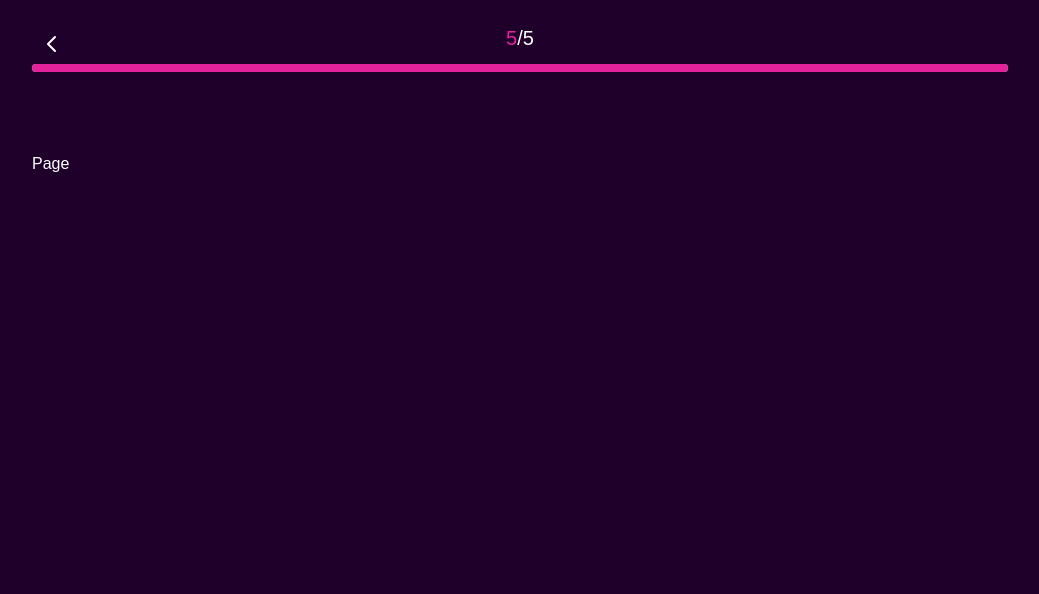
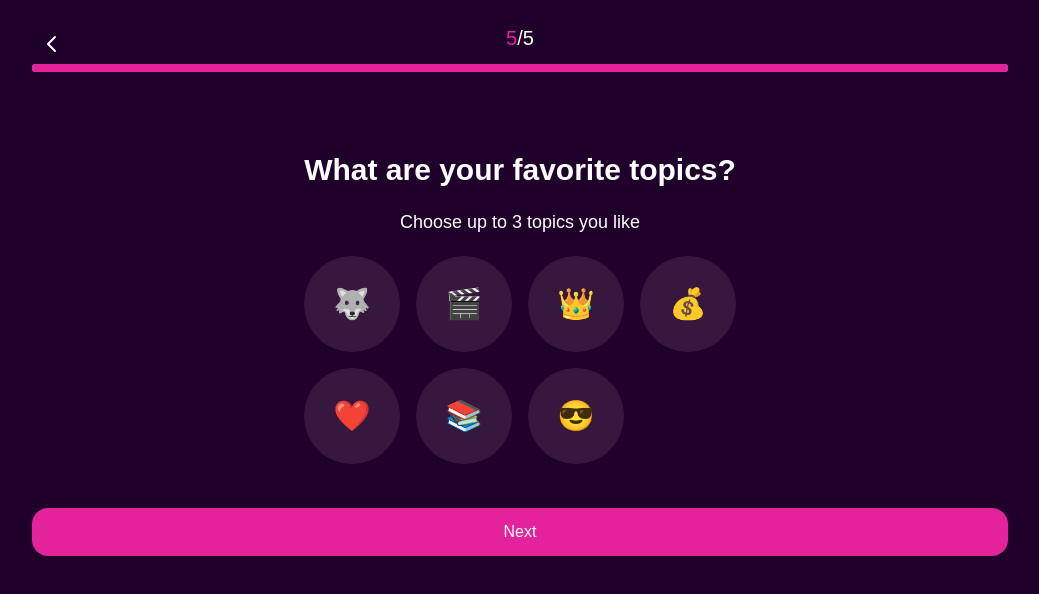
Before and after one commit to Freeman2333/quiz, a Next.js app: page /en/steps/favorite in a window 1280 px wide. Shown: the top 594 px of the page, without its empty margins (120-1159 px from the left). Built offline with nearby package versions, Linux system fonts and the light colour scheme.

Commit message:
topics added

```diff
--- /dev/null
+++ b/src/app/[locale]/steps/favorite/constants.ts
@@ -0,0 +1,9 @@
+export const topics = [
+  { key: "optionWerewolf", emoji: "🐺" },
+  { key: "optionAction", emoji: "🎬" },
+  { key: "optionRoyalObsession", emoji: "👑" },
+  { key: "optionBillionaire", emoji: "💰" },
+  { key: "optionRomance", emoji: "❤️" },
+  { key: "optionYoungAdult", emoji: "📚" },
+  { key: "optionBadBoy", emoji: "😎" },
+];
--- a/src/app/[locale]/steps/favorite/page.tsx
+++ b/src/app/[locale]/steps/favorite/page.tsx
@@ -1,7 +1,51 @@
+"use client";
+
+import { useAppContext } from "@/components/AppProvider";
+import Button from "@/components/Button";
+import { useTranslations } from "next-intl";
 import React from "react";
+import { topics } from "./constants";
+import { useRouter } from "next/navigation";
 
 const Page: React.FC = () => {
-  return <div>Page</div>;
+  const t = useTranslations();
+  const router = useRouter();
+  const { favoriteTopics, setFavoriteTopics } = useAppContext()!;
+
+  const handleToggle: (topic: string) => void = (topic) => {
+    const updatedTopics = favoriteTopics.includes(topic)
+      ? favoriteTopics.filter((item) => item !== topic)
+      : [...favoriteTopics, topic];
+
+    setFavoriteTopics(updatedTopics);
+  };
+
+  return (
+    <div className="flex flex-col items-center">
+      <h1 className="text-3xl font-bold text-center text-foreground mb-5">
+        {t("title5")}
+      </h1>
+      <p className="text-lg text-center text-muted mb-5">{t("subtitle5")}</p>
+      <div className="grid grid-cols-2 sm:grid-cols-3 md:grid-cols-4 gap-x-4 gap-y-4 mb-7">
+        {topics.map(({ key, emoji }) => (
+          <div
+            key={key}
+            onClick={() => handleToggle(key)}
+            className={`w-24 h-24 flex items-center justify-center rounded-full border-2 cursor-pointer transition-colors duration-300 ${
+              favoriteTopics.includes(key)
+                ? "bg-secondaryLight border-primary"
+                : "bg-secondary border-transparent"
+            }`}
+          >
+            <span className="text-white text-3xl">{emoji}</span>
+          </div>
+        ))}
+      </div>
+      <Button width="100%" onClick={() => router.push("/progress")}>
+        {t("next")}
+      </Button>
+    </div>
+  );
 };
 
 export default Page;
--- a/src/app/[locale]/steps/hate/page.tsx
+++ b/src/app/[locale]/steps/hate/page.tsx
@@ -34,7 +34,9 @@ const Page: React.FC = () => {
           />
         ))}
       </div>
-      <Button onClick={goToNextStep}>{t("next")}</Button>
+      <Button onClick={goToNextStep} disabled={hate.length === 0}>
+        {t("next")}
+      </Button>
     </>
   );
 };
--- a/src/components/AppProvider.tsx
+++ b/src/components/AppProvider.tsx
@@ -20,7 +20,7 @@ export const AppProvider = ({ children }: { children: React.ReactNode }) => {
   const [age, setAge] = useState("");
   const [hate, setHate] = useState<string[]>([]);
   const [favoriteTopics, setFavoriteTopics] = useState<string[]>([]);
-  // console.log({ gender, age, hate });
+  // console.log({ gender, age, hate, favoriteTopics });
 
   return (
     <AppContext.Provider
--- a/src/components/Button.tsx
+++ b/src/components/Button.tsx
@@ -3,13 +3,24 @@ import React from "react";
 interface ButtonProps {
   onClick: () => void;
   children: React.ReactNode;
+  width?: string;
+  disabled?: boolean;
 }
 
-const Button: React.FC<ButtonProps> = ({ onClick, children }) => {
+const Button: React.FC<ButtonProps> = ({
+  onClick,
+  children,
+  width,
+  disabled,
+}) => {
   return (
     <button
-      className="mt-4 p-3 bg-primary text-white rounded-2xl transition-colors duration-300"
+      className={`mt-4 p-3 bg-primary text-white rounded-2xl transition-colors duration-300 ${
+        disabled ? "opacity-50 cursor-not-allowed" : ""
+      }`}
       onClick={onClick}
+      style={{ width }}
+      disabled={disabled}
     >
       {children}
     </button>
```
